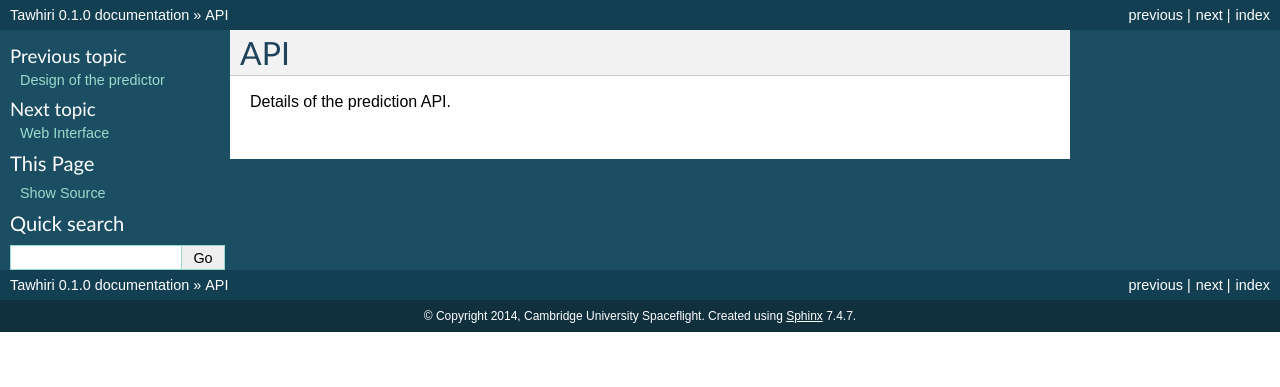
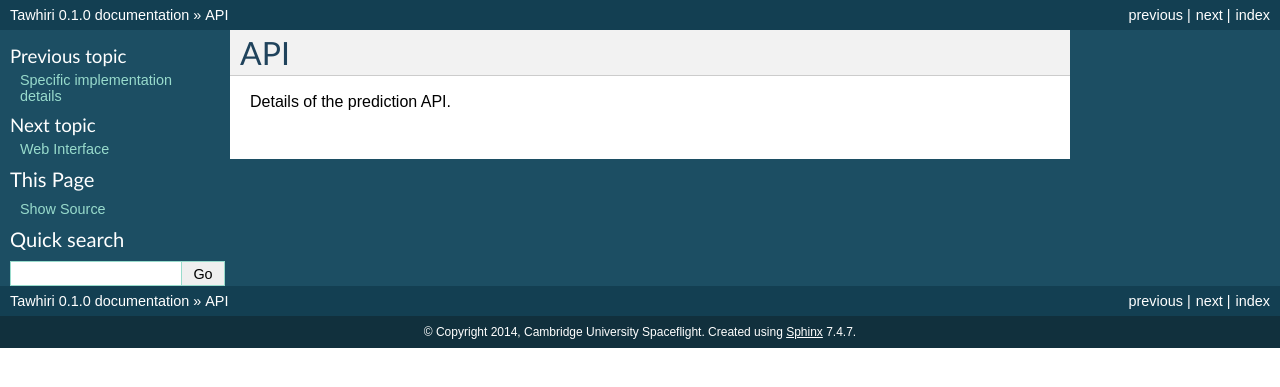
Before and after one commit to cuspaceflight/tawhiri, a Sphinx documentation site: the page built from docs/api.rst, in a window 1280 px wide. Shown: the top 387 px of the page. Built offline with Sphinx 7.4.7, drawn with Linux system fonts in a browser that asks for light colours.

Commit message:
TODO: implementation details of interpolation

```diff
--- /dev/null
+++ b/docs/implementation.rst
@@ -0,0 +1,7 @@
+Specific implementation details
+===============================
+
+Interpolation
+-------------
+
+TODO
--- a/docs/index.rst
+++ b/docs/index.rst
@@ -1,7 +1,7 @@
 Tāwhirimātea
 ============
 
-Tawhiri is the name given to the next version of the Cambridge University Spacefligt balloon path and landing prediction software. The name comes from a `Māori <http://en.wikipedia.org/wiki/M%C4%81ori_people>`_ god of weather, which rather aptly “drove Tangaroa and his progeny into the sea” `WP <http://en.wikipedia.org/wiki/Tawhiri>`_.
+Tawhiri is the name given to the next version of the Cambridge University Spacefligt balloon path and landing prediction software. The name comes from a `Māori <http://en.wikipedia.org/wiki/M%C4%81ori_people>`_ god of weather, which rather aptly “drove Tangaroa and his progeny into the sea” (`WP <http://en.wikipedia.org/wiki/Tawhiri>`_).
 
 Contents:
 
@@ -11,6 +11,7 @@
    introduction
    wind_data
    predictor
+   implementation
    api
    web_interface
    code/modules
@@ -26,7 +27,7 @@
 ========
 
 * The `CUSF wiki <http://www.cusf.co.uk/wiki/>`_ contains pages on `Tawhiri <http://www.cusf.co.uk/wiki/tawhiri:start>`_ and `prediction in general <http://www.cusf.co.uk/wiki/landing_predictor>`_.
-* The source is on `GitHub <https://github.com/cuspaceflight/tawhiri`_.
+* The source is on `GitHub <https://github.com/cuspaceflight/tawhiri>`_.
 
 
 Indices and tables
```
